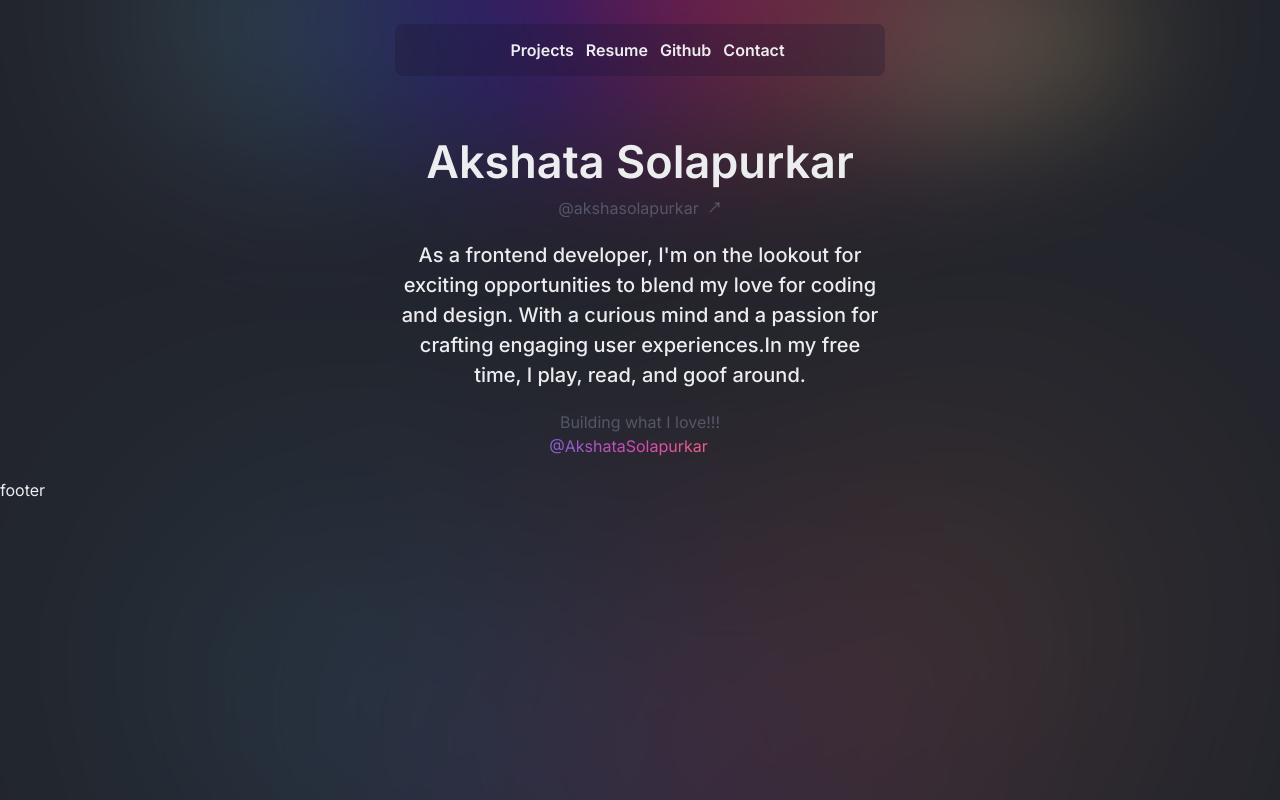
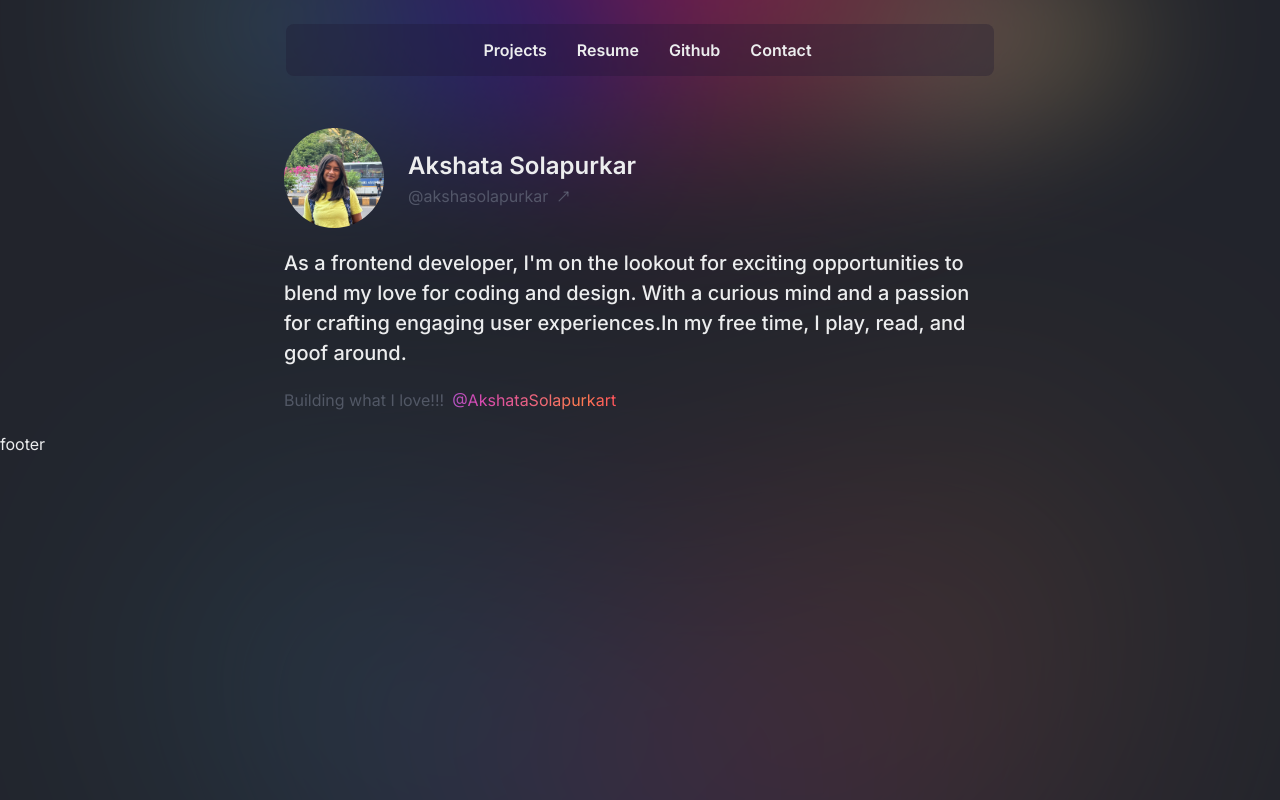
Before and after one commit to AkshataSolapurkar/Personal-Website-Akshata-Solapurkar, a Next.js app: page / in a window 1280 px wide. Built offline with nearby package versions, Linux system fonts and the light colour scheme.

Commit message:
initial hero

```diff
--- a/package.json
+++ b/package.json
@@ -14,7 +14,8 @@
     "next": "14.1.4",
     "react": "^18",
     "react-dom": "^18",
-    "react-router-dom": "^6.22.3"
+    "react-router-dom": "^6.22.3",
+    "react-spring": "^9.7.3"
   },
   "devDependencies": {
     "@types/node": "^20",
--- a/src/app/Components/Header/NavBar.tsx
+++ b/src/app/Components/Header/NavBar.tsx
@@ -25,13 +25,10 @@ const NavBar = () => {
 
 
   return (
-    <div className='pt-6 w-full z-10'>
-     <div className="relative flex items-center justify-center md:w-708 sm:mx-0 mx-5">
+    <div className='pt-6 w-full flex justify-center z-10'>
+     <div className="relative flex items-center justify-center sm:mx-0 mx-5">
 
-        <div className="px-[50px] md:px-[100px] md:bg-nav-bg bg-nav-sm backdrop-filter backdrop-blur-44 p-4 rounded-lg flex justify-between">
-         <div className='item-center flex p-0'>
-
-         </div>
+        <div className="px-[50px] md:px-[100px] w-[708px] md:bg-nav-bg bg-nav-sm backdrop-filter backdrop-blur-44 p-4 rounded-lg flex justify-center">
          <div>
          {isSmallScreen ? (
               <nav className='ml-[15px] relative flex justify-between gap-3'>
@@ -66,7 +63,7 @@ const NavBar = () => {
 
            </nav>
             ) : (
-               <nav className='ml-[15px] relative flex justify-between gap-3'>
+               <nav className='ml-[15px] relative flex justify-between gap-[30px]'>
                <Link className='block relative font-semibold leading-5 text-base' href="./techstack">Projects</Link>
                <Link className='block relative font-semibold leading-5 text-base' href="./techstack">Resume</Link>
                <Link className='block relative font-semibold leading-5 text-base' href="./techstack">Github</Link>
--- /dev/null
+++ b/src/app/Components/Herosection.tsx
@@ -0,0 +1,41 @@
+import React from 'react'
+import Link from 'next/link'
+import { MoveUpRight } from 'lucide-react'
+import Container from '../shared/container'
+import Image from 'next/image'
+import profilepic from "../../../public/photopersonal.jpeg"
+import AnimatedText from '../shared/Animatedtext'
+
+const Herosection = () => {
+  return (
+    <div className='mx-auto my-0 relative w-[780px]'>
+      <div className="mt-[32px] py-[16px]">
+        <div className="w-full px-[18px]">
+          <div className="py-[4px] px-[16px]">
+            <div className="flex flex-col">
+
+              <div className='flex gap-6 items-center'>
+              <Image alt='profile' src={profilepic} width="100" className='rounded-full'/>
+              <div className='flex flex-col justify-start items-start'>
+              <h1 className="text-[24px] font-semibold">Akshata Solapurkar</h1>
+              <Link className=" items-center md:justify-center gap-2 font-normal flex text-light-grey" href="https://twitter.com/akshasolapurkar">@akshasolapurkar <MoveUpRight className="w-[15px] h-[15px]"/></Link>
+              </div>
+
+              </div>
+              <div className="mt-[20px] text-left">
+                <p className="text-[18px] md:text-[20px] font-medium">As a frontend developer, I'm on the lookout for exciting opportunities to blend my love for coding and design. With a curious mind and a passion for crafting engaging user experiences.In my free time, I play, read, and goof around.</p>
+                <p className="text-light-grey mt-[20px] flex gap-2">Building what I love!!!
+                 <Link className="items-center md:justify-center gap-2 font-normal flex" href="https://github.com/AkshataSolapurkar" ><AnimatedText text="@AkshataSolapurkart"/></Link>
+                 </p>
+              </div>
+            </div>
+          </div>
+        </div>
+      </div>
+    </div>
+
+
+  )
+}
+
+export default Herosection
--- a/src/app/globals.css
+++ b/src/app/globals.css
@@ -162,3 +162,11 @@
     transition-delay: 0s;
     animation: slide-in-bck-center 1.2s 0.5s cubic-bezier(0.1, 1.96, 0, 0.86) backwards;
 }
+.fontGradient {
+  background-image: linear-gradient(90.42deg, #4AB1F1 0.58%, #566CEC 20%, #D749AF 50%, #FF7C51 80%, #FF3366 100%);
+  background-clip: text;
+  -webkit-background-clip: text;
+  color: transparent;
+  background-size: 200% 100%;
+  display: inline-block;
+}
--- a/src/app/page.tsx
+++ b/src/app/page.tsx
@@ -3,27 +3,13 @@ import Image from "next/image";
 import Footer from "./Components/Footer/Footer";
 import Link from "next/link";
 import { MoveUpRight } from 'lucide-react';
+import Herosection from "./Components/Herosection";
 
 
 export default function Home() {
   return (
     <main>
-      <div className="mt-[32px] py-[16px]">
-        <div className="w-full px-[18px]">
-          <div className="py-[4px] px-[16px]">
-            <div className="flex justify-center flex-col  items-center">
-              <div>
-                <h1 className="text-[30px] md:text-[45px] font-semibold">Akshata Solapurkar</h1>
-                <Link className=" items-center md:justify-center gap-2 font-normal flex text-light-grey" href="https://twitter.com/akshasolapurkar">@akshasolapurkar <MoveUpRight className="w-[15px] h-[15px]"/></Link>
-              </div>
-              <div className="max-w-[65%] mt-[20px] md:max-w-[40%] md:text-center text-left">
-                <p className="text-[18px] md:text-[20px] font-medium">As a frontend developer, I'm on the lookout for exciting opportunities to blend my love for coding and design. With a curious mind and a passion for crafting engaging user experiences.In my free time, I play, read, and goof around.</p>
-                <p className="text-light-grey mt-[20px]">Building what I love!!! <Link className="items-center md:justify-center gap-2 font-normal flex" href="https://github.com/AkshataSolapurkar" style={{ backgroundImage: 'linear-gradient(90.42deg, #4AB1F1 0.58%, #566CEC 20%, #D749AF 50%, #FF7C51 80%, #FF3366 100%)', backgroundClip: 'text', WebkitBackgroundClip: 'text', color: 'transparent' }}>@AkshataSolapurkar <MoveUpRight className="w-[15px] h-[15px]"/> </Link></p>
-              </div>
-            </div>
-          </div>
-        </div>
-      </div>
+      <Herosection/>
     </main>
   );
 }
--- /dev/null
+++ b/src/app/shared/Animatedtext.tsx
@@ -0,0 +1,20 @@
+// components/AnimatedText.js
+import React from 'react';
+import { useSpring, animated } from 'react-spring';
+
+const AnimatedText = ({ text }:any) => {
+  const gradient = useSpring({
+    from: { backgroundPosition: '0% 50%' },
+    to: { backgroundPosition: '100% 50%' },
+    config: { duration: 3000 },
+    loop: true,
+  });
+
+  return (
+    <animated.div style={gradient} className={`fontGradient`}>
+      {text}
+    </animated.div>
+  );
+};
+
+export default AnimatedText;
--- /dev/null
+++ b/src/app/shared/container.tsx
@@ -0,0 +1,10 @@
+import React from 'react'
+
+const Container = () => {
+  return (
+    <div className='mx-auto my-0 relative w-[780px]'>
+    </div>
+  )
+}
+
+export default Container
```
Also changed, not shown: public/photopersonal.jpeg (added), 1 other file (tests, documents, lock files or other folders).
